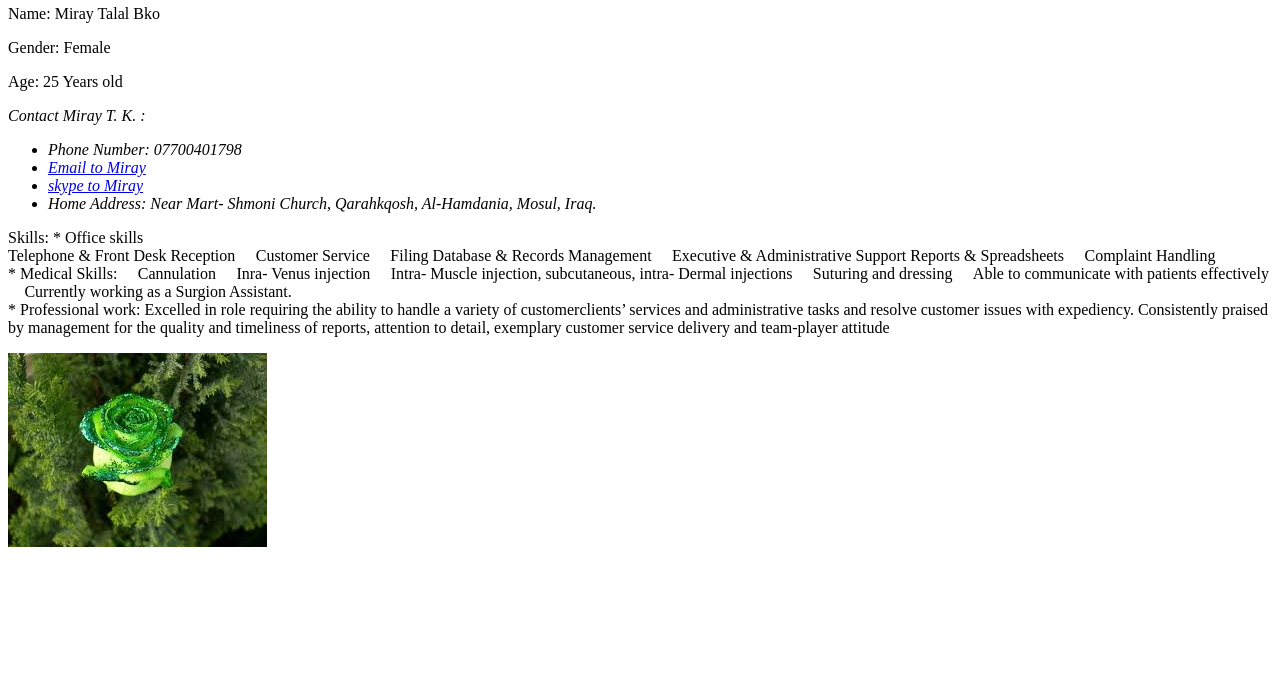
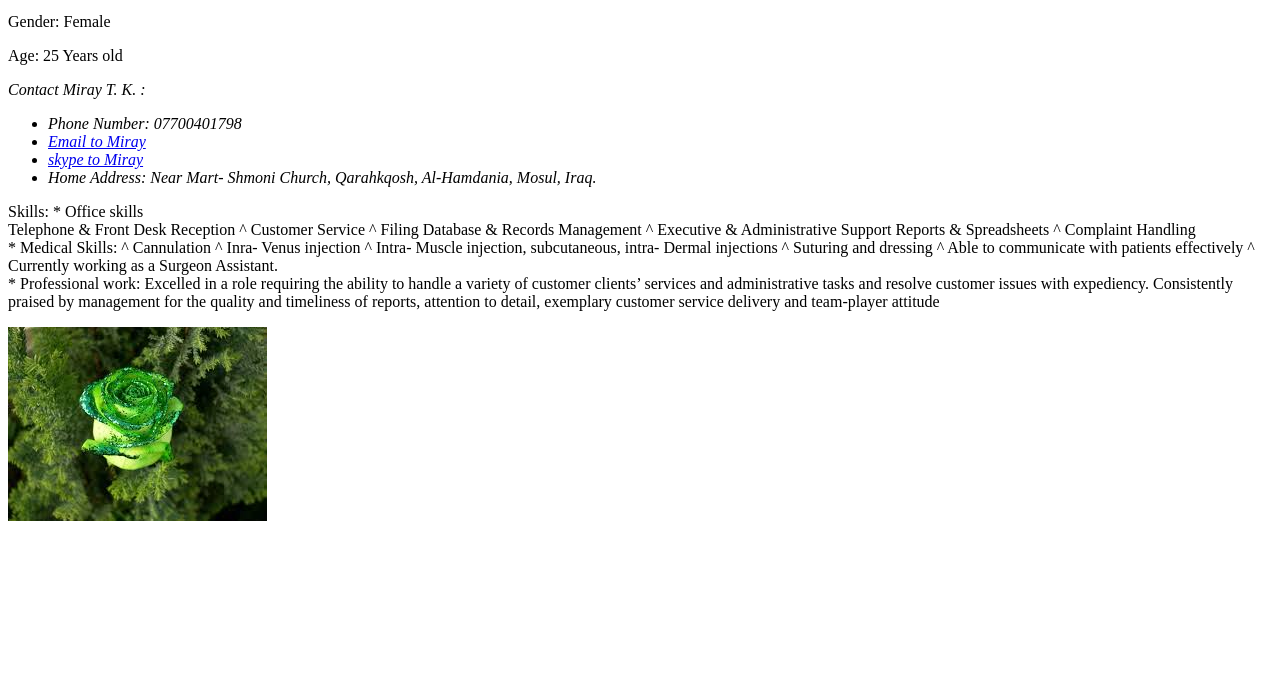
Before and after one commit to MirayT/I.D.A., a plain HTML site: page index.html in a window 1280 px wide. Shown: the part 101-800 px from the top of the page. Drawn offline with Linux system fonts and the light colour scheme; files whose address does not match are found by name.

Commit message:
add changes to the file

```diff
--- a/index.html
+++ b/index.html
@@ -1,11 +1,13 @@
-<doctype>
-    <html>
-    <header>Welcome to a profile Web page</header>
-    <h1>A sample page about a profile by Miray T. K.</h1>
-    <title>Profile</title>
+<!DOCTYPE html>
+    <html lang="en">
+    <head>
+<title>Profile</title>
+</head>
 
     <body>
-        <div id="Basic info">
+<h1>A sample page about a profile by Miray T. K.</h1>
+
+        <div id="Basicinfo">
             <P>Name: Miray Talal Bko</P>
             <p>Gender: Female</p>
             <p>Age: 25 Years old</p>
@@ -14,7 +16,7 @@
             <p>Contact Miray T. K. :</p>
             <ul>
                 <li> Phone Number: 07700401798</li>
-                <li> <a href="mailto:meeray.k93@gmail.com">Email to Miray</aHR></li>
+                <li> <a href="mailto:meeray.k93@gmail.com">Email to Miray</a></li>
                 <li><a href="https://join.skype.com/invite/oRjbgVYCVXmM">skype to Miray</a></li>
                 <li>Home Address: Near Mart- Shmoni Church, Qarahkqosh, Al-Hamdania, Mosul, Iraq.</li>
             </ul>
@@ -22,20 +24,20 @@
         <p>
             Skills:
             * Office skills<br>
-            Telephone & Front Desk Reception  Customer Service  Filing
-            Database & Records Management  Executive & Administrative Support
-            Reports & Spreadsheets  Complaint Handling
+            Telephone & Front Desk Reception ^ Customer Service ^ Filing
+            Database & Records Management ^ Executive & Administrative Support
+            Reports & Spreadsheets ^ Complaint Handling
             <br>
             * Medical Skills:
-             Cannulation
-             Inra- Venus injection
-             Intra- Muscle injection, subcutaneous, intra- Dermal injections
-             Suturing and dressing
-             Able to communicate with patients effectively
-             Currently working as a Surgion Assistant.
+            ^ Cannulation
+            ^ Inra- Venus injection
+            ^ Intra- Muscle injection, subcutaneous, intra- Dermal injections
+            ^ Suturing and dressing
+            ^ Able to communicate with patients effectively
+            ^ Currently working as a Surgeon Assistant.
             <br>
             * Professional work:
-            Excelled in role requiring the ability to handle a variety of customerclients’ services and administrative
+            Excelled in a role requiring the ability to handle a variety of customer clients’ services and administrative
             tasks and resolve customer issues with expediency.
             Consistently praised by management for the quality and timeliness of reports, attention to detail,
             exemplary customer service delivery and team-player attitude
@@ -44,4 +46,3 @@
     </body>
 
     </html>
-</doctype>
```
